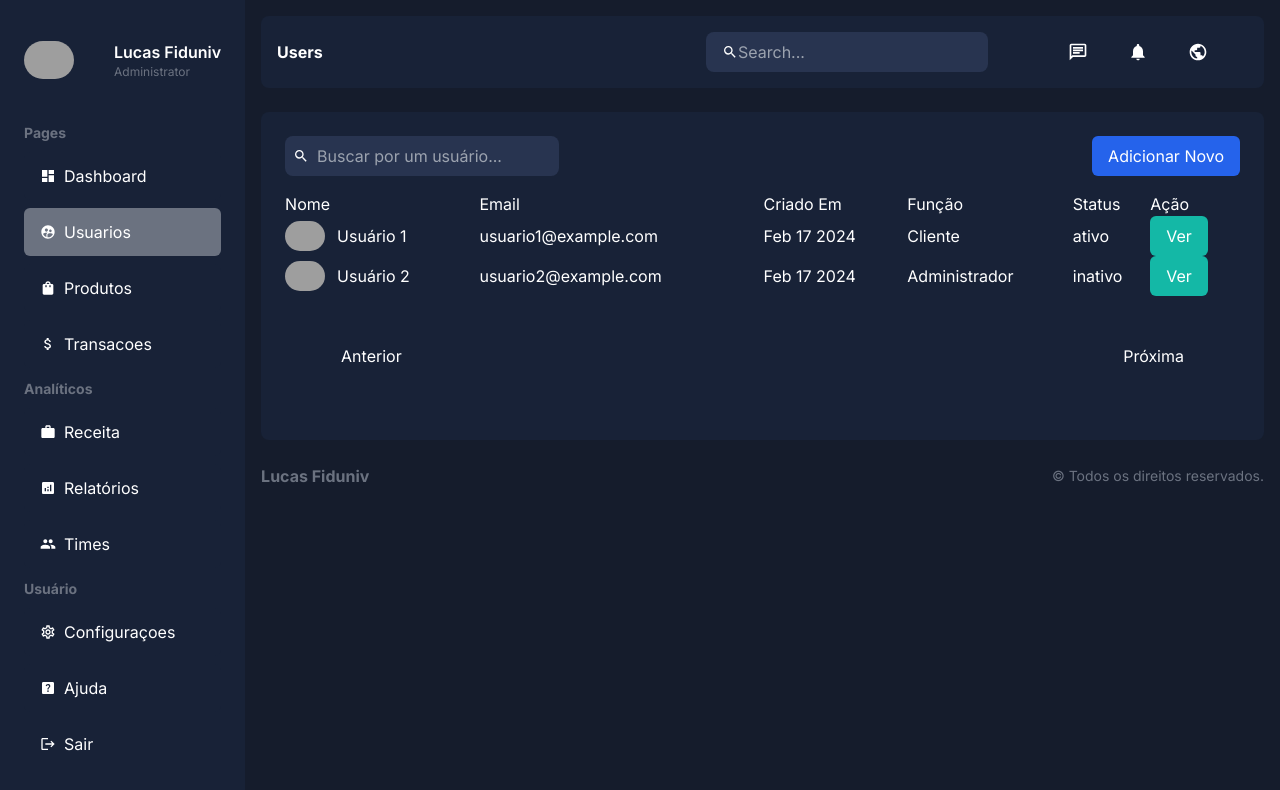
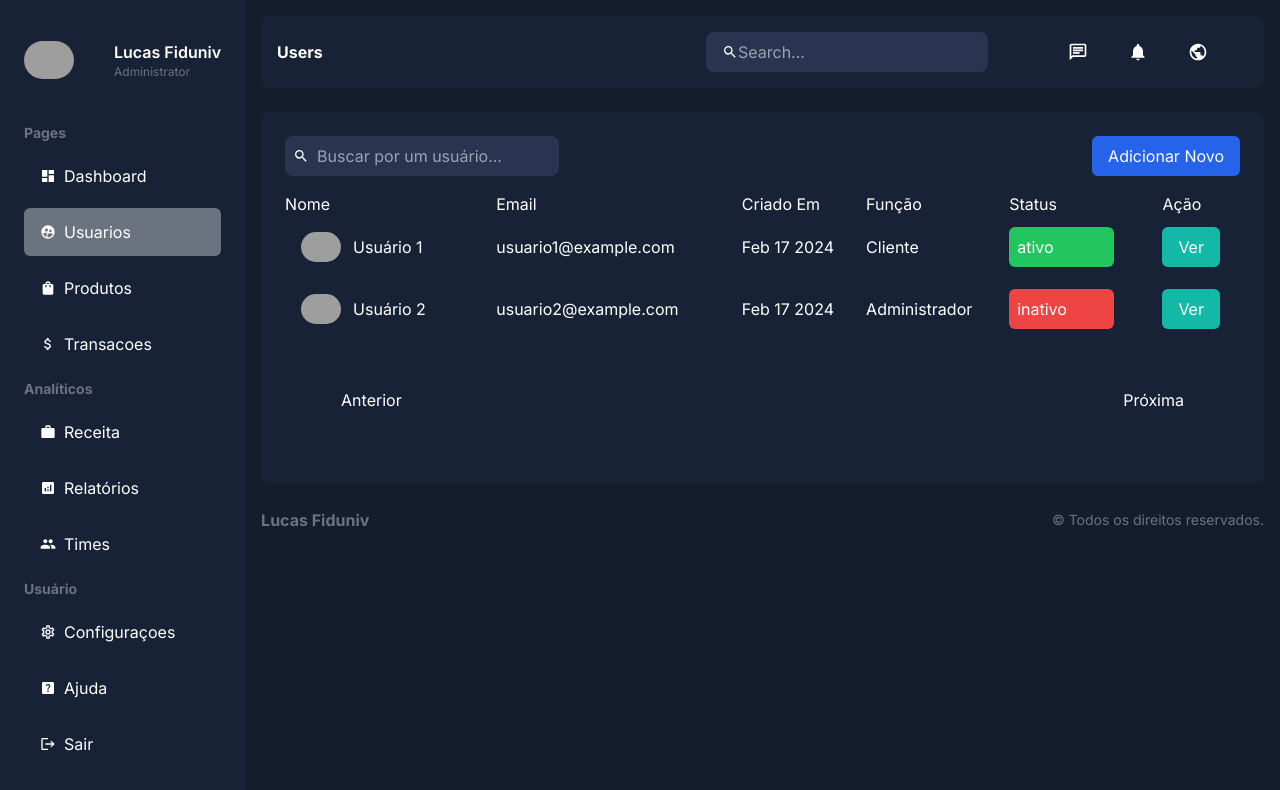
Before and after one commit to lucasfiduniv/Dashboard-nextjs, a Next.js app: page /dashboard/users in a window 1280 px wide. Shown: the top 790 px of the page. Built offline with nearby package versions, Linux system fonts and the light colour scheme; grey boxes are pictures that could not be loaded.

Commit message:
fix: arrumando o componente de usuarios

```diff
--- a/app/dashboard/users/page.tsx
+++ b/app/dashboard/users/page.tsx
@@ -1,3 +1,4 @@
+"use client";
 // import { deleteUser } from "@/app/lib/actions";
 // import { fetchUsers } from "@/app/lib/data";
 import Pagination from "@/app/ui/dashboard/pagination/pagination";
@@ -47,12 +48,12 @@ const UsersPage = async ({ searchParams }: UsersPageProps) => {
       <div className="flex items-center justify-between mb-4">
         <Search placeholder="Buscar por um usuário..." />
         <Link href="/dashboard/users/add">
-          <button className="addButton px-4 py-2 bg-blue-600 text-white rounded-md">
+          <button className=" px-4 py-2 bg-blue-600 text-white rounded-md">
             Adicionar Novo
           </button>
         </Link>
       </div>
-      <table className="table w-full">
+      <table className=" w-full">
         <thead>
           <tr>
             <td>Nome</td>
@@ -66,7 +67,7 @@ const UsersPage = async ({ searchParams }: UsersPageProps) => {
         <tbody>
           {users.map((user) => (
             <tr key={user.id}>
-              <td>
+              <td className="p-4">
                 <div className="user flex items-center gap-3">
                   {user.img ? (
                     <Image
@@ -74,15 +75,15 @@ const UsersPage = async ({ searchParams }: UsersPageProps) => {
                       alt=""
                       width={40}
                       height={40}
-                      className="userImage rounded-full"
+                      className=" rounded-full"
                     />
                   ) : (
                     <Image
-                      src="/noavatar.png"
+                      src="/avatar.svg"
                       alt=""
                       width={40}
                       height={40}
-                      className="userImage rounded-full"
+                      className=" rounded-full"
                     />
                   )}
                   {user.username}
@@ -91,11 +92,19 @@ const UsersPage = async ({ searchParams }: UsersPageProps) => {
               <td>{user.email}</td>
               <td>{user.createdAt?.toString().slice(4, 16)}</td>
               <td>{user.isAdmin ? "Administrador" : "Cliente"}</td>
-              <td>{user.isActive ? "ativo" : "inativo"}</td>
+              <td>
+                <div
+                  className={`${
+                    user.isActive ? "bg-green-500" : "bg-red-500"
+                  } text-white p-2 rounded-md mr-12`}
+                >
+                  {user.isActive ? "ativo" : "inativo"}
+                </div>
+              </td>
               <td>
                 <div className="buttons flex gap-4">
                   <Link href={`/dashboard/users/${user.id}`}>
-                    <button className="button view px-4 py-2 bg-teal-500 text-white rounded-md">
+                    <button className="button view px-4 py-2 bg-teal-500 hover:bg-teal-700 text-white rounded-md">
                       Ver
                     </button>
                   </Link>
```
